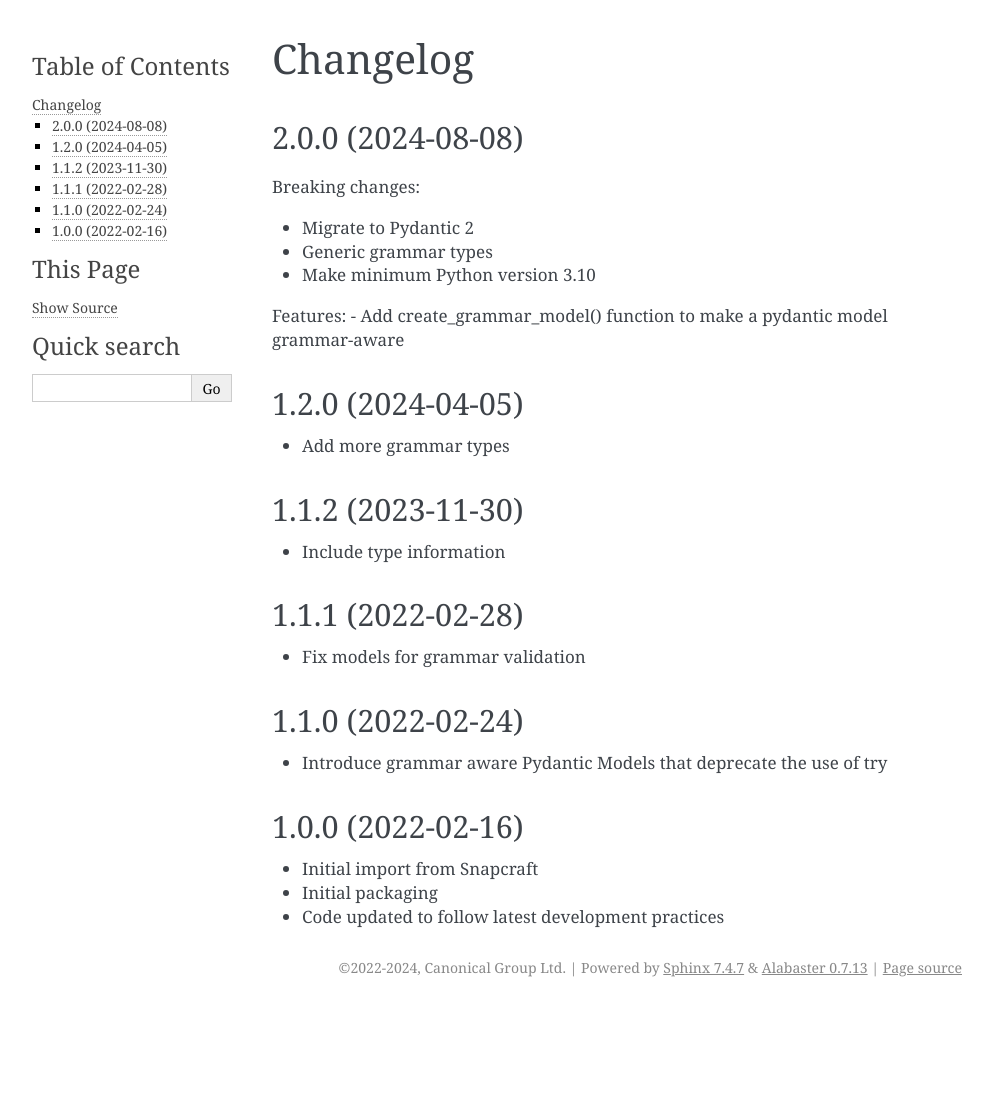
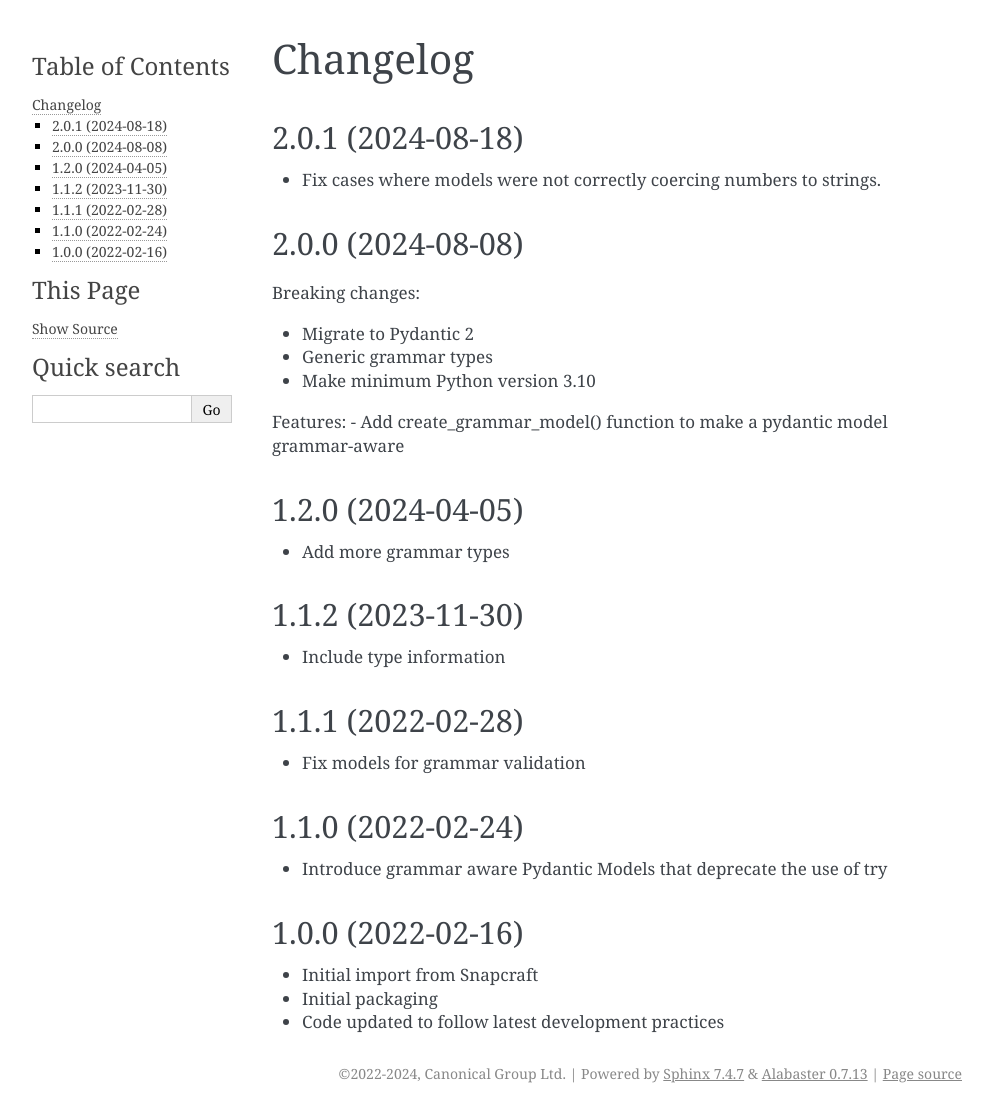
Before and after one commit to canonical/craft-grammar, a Sphinx documentation site: the page built from docs/changelog.rst, in a window 1280 px wide. Shown: the whole page, without its empty margins (148-1141 px from the left). Built offline with Sphinx 7.4.7, drawn with Linux system fonts in a browser that asks for light colours; pages that are not in the unit, such as notebooks, are missing from menus; before the commit the page ends 1007 px from its top, so only the background shows below that.

Commit message:
docs(changelog): add 2.0.1 (#51)

```diff
--- a/docs/changelog.rst
+++ b/docs/changelog.rst
@@ -1,6 +1,11 @@
 *********
 Changelog
 *********
+
+2.0.1 (2024-08-18)
+------------------
+
+- Fix cases where models were not correctly coercing numbers to strings.
 
 2.0.0 (2024-08-08)
 ------------------
```
